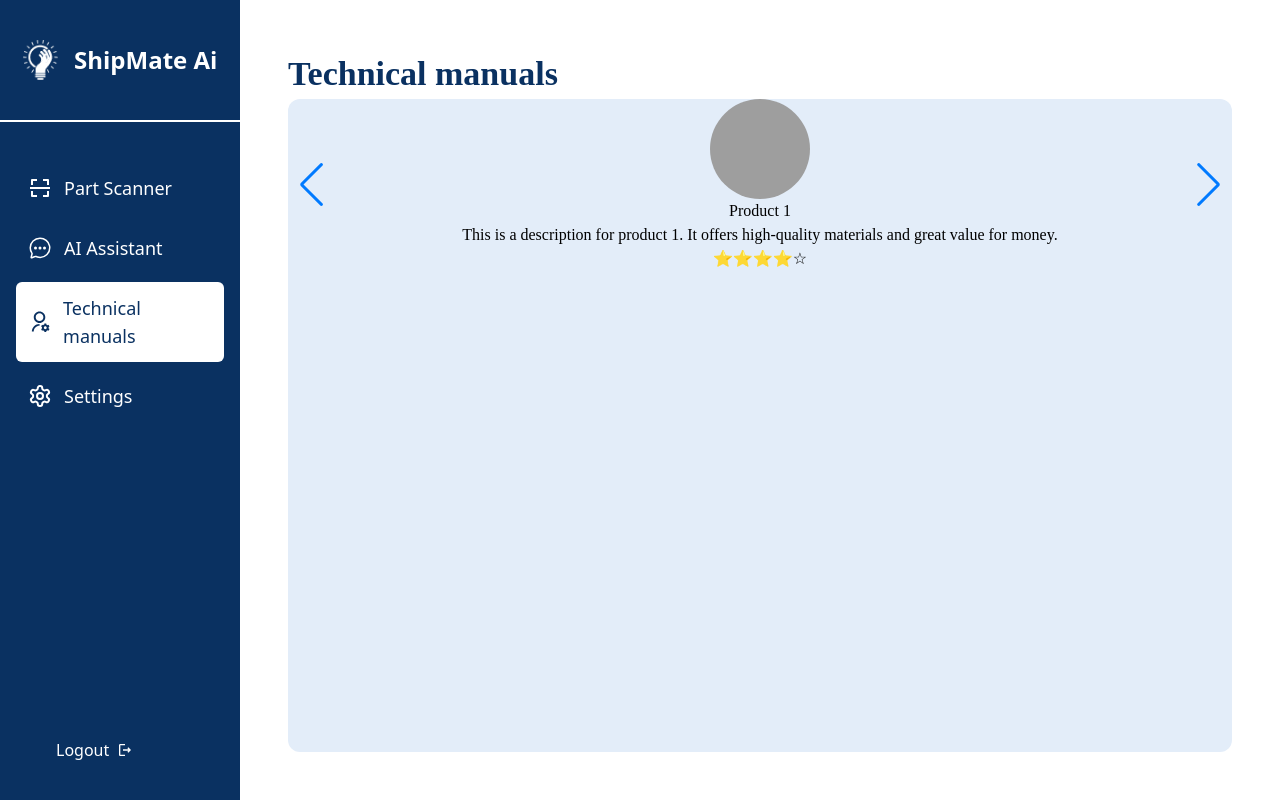
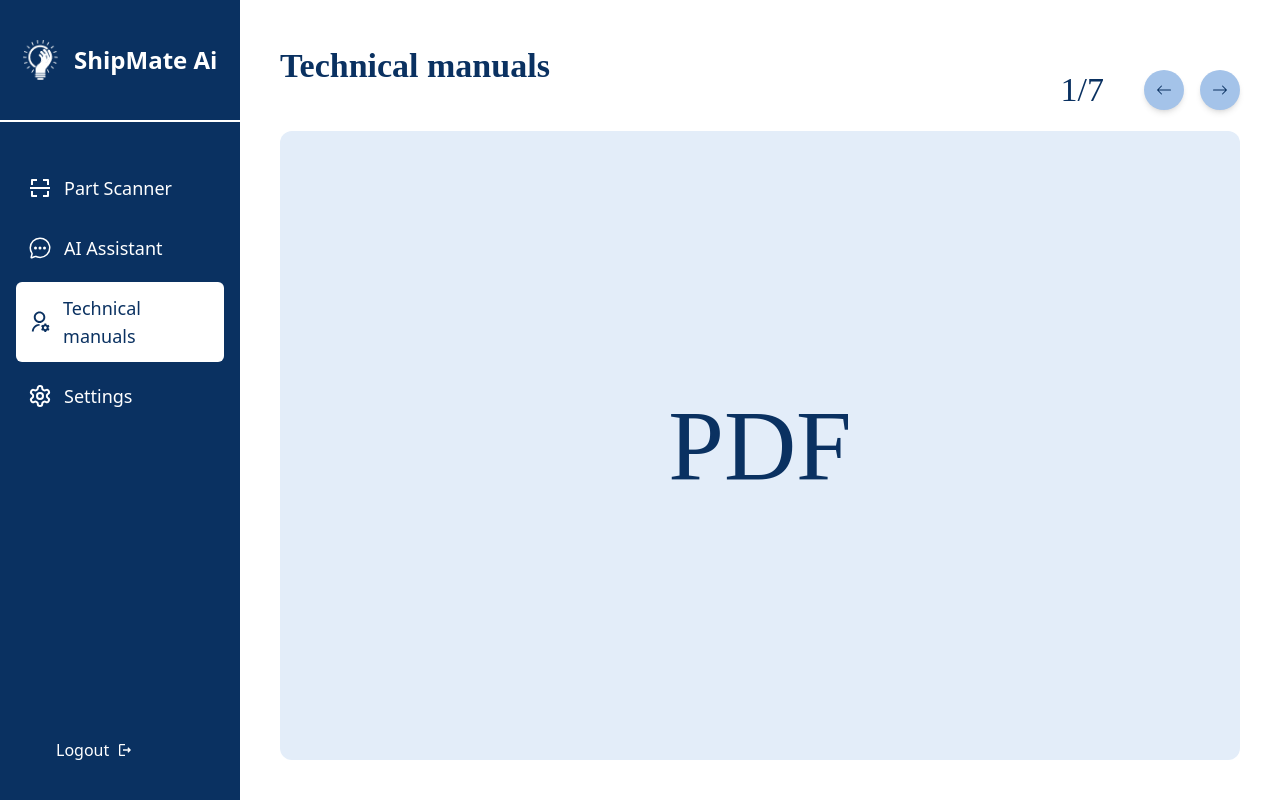
Before and after one commit to AHAl-amin/Soap, a React (Vite) app: page /dashboard/technical_manual in a window 1280 px wide. Built offline with nearby package versions, Linux system fonts and the light colour scheme; grey boxes are pictures that could not be loaded.

Commit message:
added technical manual part

```diff
--- a/src/component/UsersDashboard/UserDashboardPages/TechnicalManual.jsx
+++ b/src/component/UsersDashboard/UserDashboardPages/TechnicalManual.jsx
@@ -1,69 +1,172 @@
+// import React, { useRef } from 'react';
+// import { Swiper, SwiperSlide } from 'swiper/react';
+// import 'swiper/css';
+// import 'swiper/css/navigation';
+// import { Navigation } from 'swiper/modules';
+// import { BsArrowRight } from "react-icons/bs";
+// import { BsArrowLeft } from "react-icons/bs";
+
+// const testimonialsData = [
+//   {
+//     file: "PDF",
+
+//   },
+//   {
+//     file: "PDF",
+
+//   },
+//   {
+//     file: "PDF",
+
+//   },
+//   {
+//     file: "PDF",
+
+//   },
+//   {
+//     file: "PDF",
+
+//   },
+//   {
+//     file: "PDF",
+
+//   },
+//   {
+//     file: "PDF",
+
+//   },
+
+// ];
+
+// function TechnicalManual() {
+//   const prevRef = useRef(null);
+//   const nextRef = useRef(null);
+
+//   return (
+//     <div className="flex flex-col min-h-screen p-10 lora relative">
+//       <h1 className="font-semibold text-[#0A3161] text-[34px] mb-10">Technical manuals</h1>
+
+//       {/* Custom navigation buttons */}
+//       <div className="absolute z-10 top-16 right-10">
+//         <button ref={nextRef} className="bg-[#A4C3E9] text-[#0A3161] cursor-pointer px-3 py-3 rounded-full shadow-md">
+
+//           <BsArrowRight />
 
 
+//         </button>
+//       </div>
+//       <div className="absolute z-10 top-16 right-24">
 
-import React from 'react';
+
+//         <button ref={prevRef} className="bg-[#A4C3E9] text-[#0A3161] px-3 py-3 cursor-pointer rounded-full shadow-md">
+//           <BsArrowLeft />
+//         </button>
+//       </div>
+
+//       <div className="flex-1 bg-[#E3EDF9] rounded-xl py-10 flex items-center">
+//         <Swiper
+//           navigation={{
+//             prevEl: prevRef.current,
+//             nextEl: nextRef.current,
+//           }}
+//           onInit={(swiper) => {
+//             swiper.params.navigation.prevEl = prevRef.current;
+//             swiper.params.navigation.nextEl = nextRef.current;
+//             swiper.navigation.init();
+//             swiper.navigation.update();
+//           }}
+//           modules={[Navigation]}
+//           className="mySwiper h-full"
+//           loop={true}
+//         >
+//           {testimonialsData.map((data) => (
+//             <SwiperSlide key={data.name}>
+//               <div className="text-center px-6 ">
+//                 <h1 className='text-[#0A3161] lora text-[100px]'>{data.file}</h1>
+//               </div>
+//             </SwiperSlide>
+//           ))}
+//         </Swiper>
+//       </div>
+//     </div>
+//   );
+// }
+
+// export default TechnicalManual;
+
+import React, { useRef, useState } from 'react';
 import { Swiper, SwiperSlide } from 'swiper/react';
 import 'swiper/css';
 import 'swiper/css/navigation';
 import { Navigation } from 'swiper/modules';
+import { BsArrowRight, BsArrowLeft } from 'react-icons/bs';
 
 const testimonialsData = [
-  {
-    image: "https://i.ibb.co.com/n4NyhKJ/posing-athletes-holding-weights.jpg",
-    name: "Product 1",
-    description: "This is a description for product 1. It offers high-quality materials and great value for money.",
-    rating: "⭐⭐⭐⭐☆"
-  },
-  {
-    image: "https://i.ibb.co.com/n4NyhKJ/posing-athletes-holding-weights.jpg",
-    name: "Product 2",
-    description: "Product 2 is a top-rated gadget, known for its innovative design and performance.",
-    rating: "⭐⭐⭐⭐⭐"
-  },
-  {
-    image: "https://i.ibb.co.com/n4NyhKJ/posing-athletes-holding-weights.jpg",
-    name: "Product 3",
-    description: "An advanced version of the previous model, this product offers improved features and enhanced durability.",
-    rating: "⭐⭐⭐⭐☆"
-  },
-  {
-    image: "https://i.ibb.co.com/n4NyhKJ/posing-athletes-holding-weights.jpg",
-    name: "Product 4",
-    description: "This product combines functionality with aesthetics, providing both value and style.",
-    rating: "⭐⭐⭐⭐"
-  },
-  {
-    image: "https://i.ibb.co.com/n4NyhKJ/posing-athletes-holding-weights.jpg",
-    name: "Product 5",
-    description: "A must-have for tech enthusiasts, this product is packed with cutting-edge technology and features.",
-    rating: "⭐⭐⭐⭐⭐"
-  }
+  { file: 'PDF' },
+  { file: 'PDF' },
+  { file: 'PDF' },
+  { file: 'PDF' },
+  { file: 'PDF' },
+  { file: 'PDF' },
+  { file: 'PDF' },
 ];
 
 function TechnicalManual() {
+  const prevRef = useRef(null);
+  const nextRef = useRef(null);
+  const swiperRef = useRef(null);
+  const [currentIndex, setCurrentIndex] = useState(1); // Track the current slide index (1-based)
+
+  const totalSlides = testimonialsData.length; // Total number of slides
+
+  // Update the index when the slide changes
+  const handleSlideChange = (swiper) => {
+    setCurrentIndex(swiper.realIndex + 1); // Swiper's realIndex is 0-based, so add 1
+  };
+
   return (
-    <div className="flex flex-col min-h-screen p-12 lora">
-      <h1 className="font-semibold text-[#0A3161] text-[34px]">Technical manuals</h1>
-      <div className="flex-1 bg-[#E3EDF9] rounded-xl">
+    <div className="flex flex-col min-h-screen p-10 lora relative">
+      <h1 className="font-semibold text-[#0A3161] text-[34px] mb-10">Technical manuals</h1>
+
+      {/* Display current slide number and total slides */}
+      <div className="absolute z-10 top-16 right-10 flex items-center space-x-4">
+        <span className="text-[#0A3161] text-[34px] mr-10">{`${currentIndex}/${totalSlides}`}</span>
+        <button
+          ref={nextRef}
+          className="bg-[#A4C3E9] text-[#0A3161] px-3 py-3 cursor-pointer rounded-full shadow-md"
+        >
+          <BsArrowLeft />
+        </button>
+        <button
+          ref={prevRef}
+          className="bg-[#A4C3E9] text-[#0A3161] cursor-pointer px-3 py-3 rounded-full shadow-md"
+        >
+          <BsArrowRight />
+        </button>
+      </div>
+
+      <div className="flex-1 bg-[#E3EDF9] rounded-xl py-10 flex items-center">
         <Swiper
-          navigation={true}
+          navigation={{
+            prevEl: prevRef.current,
+            nextEl: nextRef.current,
+          }}
+          onInit={(swiper) => {
+            swiper.params.navigation.prevEl = prevRef.current;
+            swiper.params.navigation.nextEl = nextRef.current;
+            swiper.navigation.init();
+            swiper.navigation.update();
+            swiperRef.current = swiper; // Store swiper instance
+          }}
+          onSlideChange={handleSlideChange} // Listen for slide changes
           modules={[Navigation]}
           className="mySwiper h-full"
           loop={true}
         >
-          {testimonialsData.map((data) => (
-            <SwiperSlide key={data.name}>
-              <div className="text-center">
-                <div className="flex justify-center">
-                  <img
-                    className="w-[100px] h-[100px] rounded-full"
-                    src={data.image}
-                    alt={data.name}
-                  />
-                </div>
-                <h2>{data.name}</h2>
-                <p>{data.description}</p>
-                <div>{data.rating}</div>
+          {testimonialsData.map((data, index) => (
+            <SwiperSlide key={index}>
+              <div className="text-center px-6">
+                <h1 className="text-[#0A3161] lora text-[100px]">{data.file}</h1>
               </div>
             </SwiperSlide>
           ))}
```
